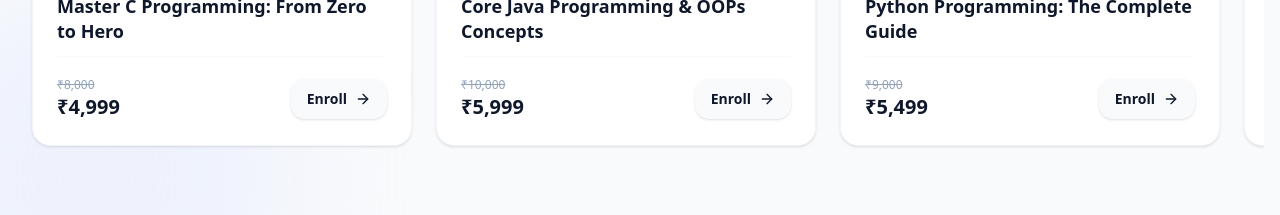
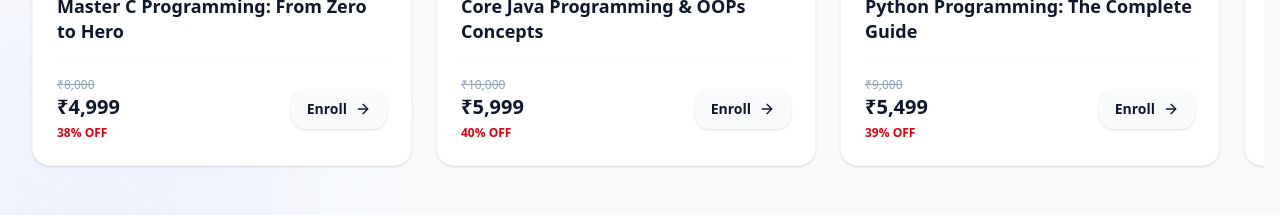
Before and after one commit to venkatdev-27/mts, a React (Vite) app in the folder client/: page / in a window 1280 px wide. Shown: the part 1300-1515 px from the top of the page. Built offline with nearby package versions, Linux system fonts and the light colour scheme; no server answers.

Commit message:
updated home page

```diff
--- a/client/pages/Home.tsx
+++ b/client/pages/Home.tsx
@@ -244,6 +244,9 @@ const Home: React.FC = () => {
                         <div className="flex items-baseline gap-1">
                           <span className="text-xl font-extrabold text-slate-900">₹{course.discountedPrice.toLocaleString()}</span>
                         </div>
+                        <span className="text-xs text-red-600 font-bold mt-1">
+                          {Math.round(((course.price - course.discountedPrice) / course.price) * 100)}% OFF
+                        </span>
                       </div>
                       <button
                         onClick={() => navigate('/register', { state: { course: course.title } })}
```
